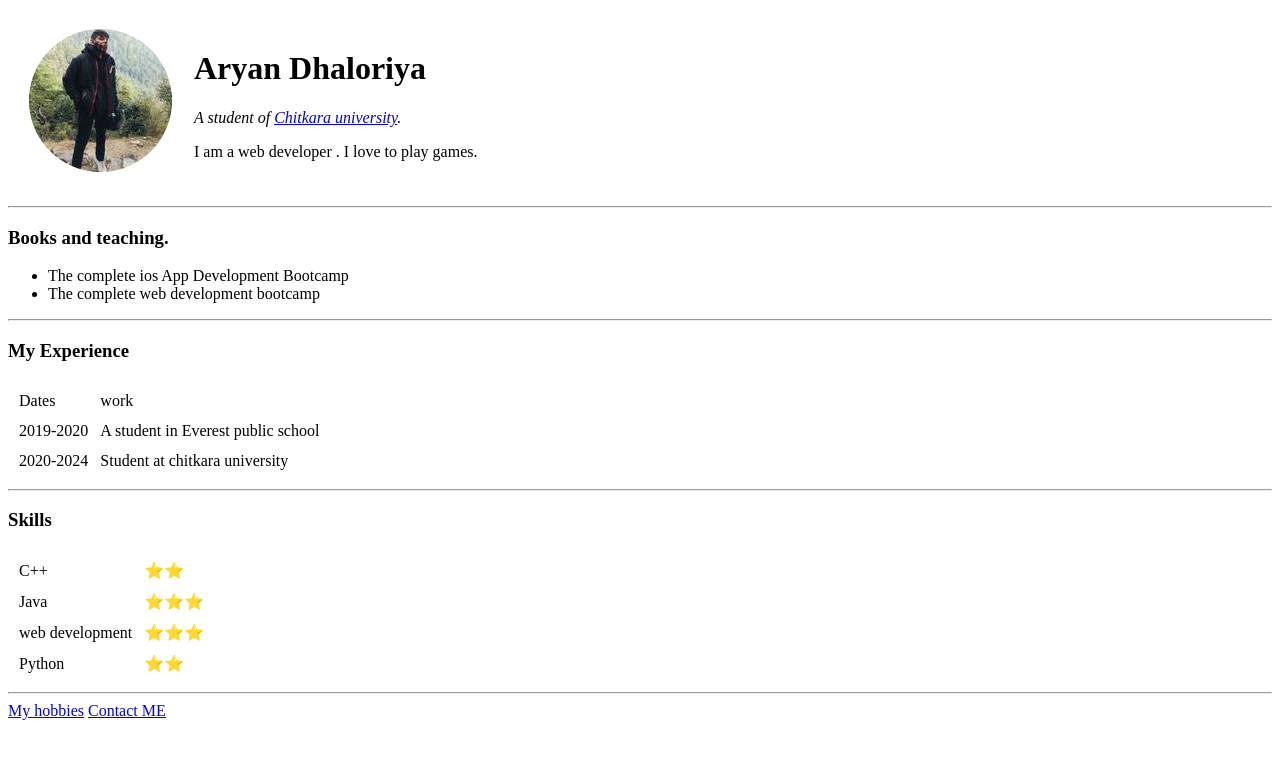
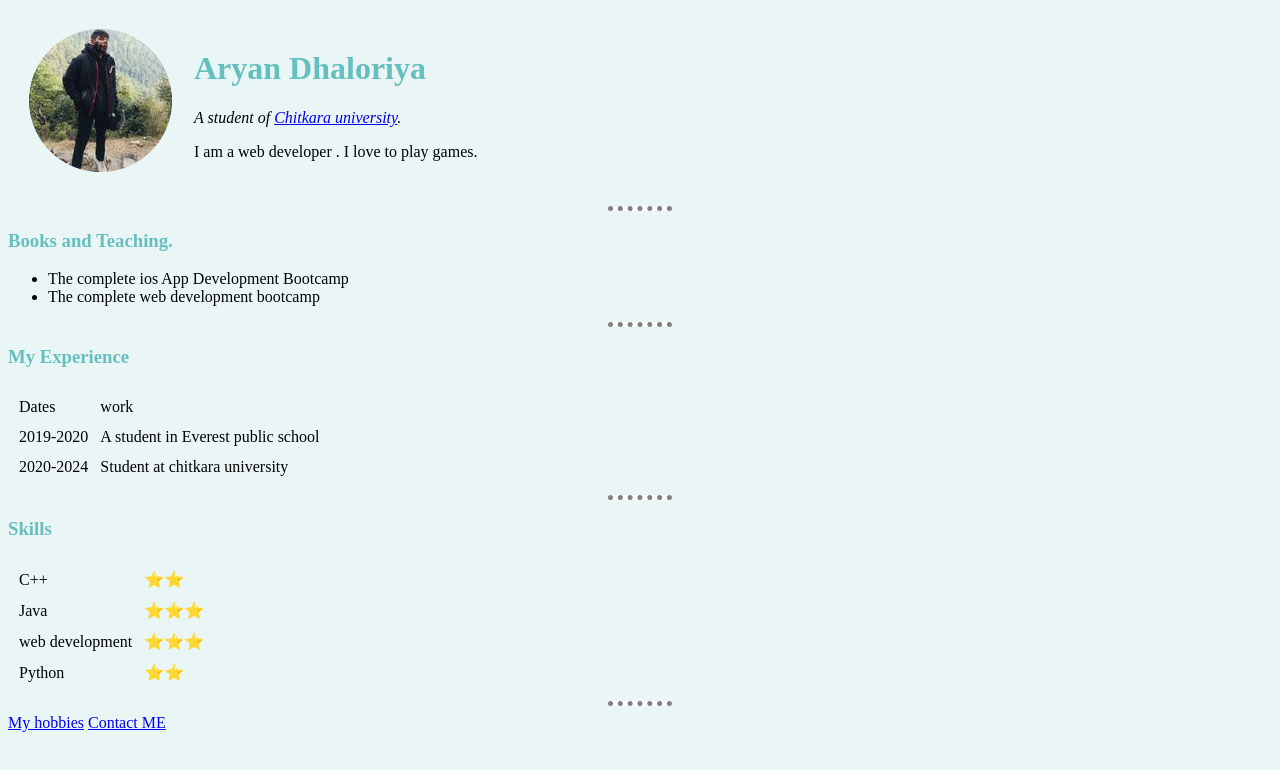
Before and after one commit to aryandhaloriya/CV, a plain HTML site: page index.html in a window 1280 px wide. Drawn offline with Linux system fonts and the light colour scheme.

Commit message:
Add files via upload

```diff
--- /dev/null
+++ b/css/styles.css
@@ -0,0 +1,18 @@
+body {
+ background-color: #EAF6F6;
+}
+hr{
+ background-color: white;
+ border-style: none;
+ border-top-style: dotted;
+ border-color: grey;
+ border-width: 5px;
+ width: 5%;
+}
+h1{
+  color: #66BFBF;
+
+}
+h3{
+  color: #66BFBF;
+}
--- a/index.html
+++ b/index.html
@@ -4,6 +4,7 @@
 <head>
   <meta charset="utf-8">
   <title>Aryans personal site</title>
+  <link rel="stylesheet" href="css/styles.css">
 </head>
 
 <body>
@@ -18,14 +19,14 @@
     </tr>
   </table>
   <hr>
-  <h3>Books and teaching.</h3>
+  <h3>Books and Teaching.</h3>
   <ul>
-    <li> The complete ios App Development Bootcamp</li>
+    <li> The complete ios App Development Bootcamp </li>
     <li>The complete web development bootcamp</li>
   </ul>
   <hr>
   <h3>My Experience</h3>
-  <table  cellspacing="10">
+  <table cellspacing="10">
     <thead>
       <tr>
         <td>Dates</td>
@@ -64,11 +65,11 @@
       <td>⭐⭐</td>
     </tr>
   </table>
-    <hr>
+  <hr>
 
 
-    <a href="hobbies.html">My hobbies</a>
-    <a href="contact me.html">Contact ME</a>
+  <a href="hobbies.html">My hobbies</a>
+  <a href="contact me.html">Contact ME</a>
 </body>
 
 </html>
```
Also changed, not shown: Contact me.html (+2 -1 lines), hobbies.html (+1 -0 lines).
